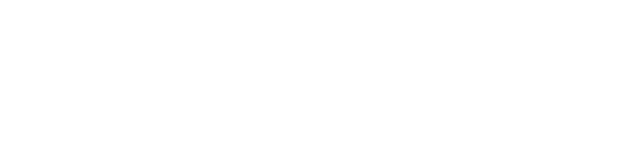
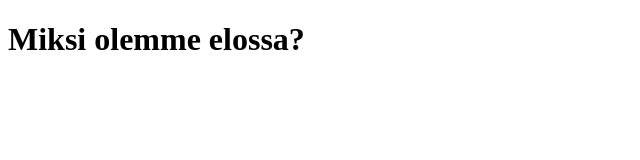
Before and after one commit to IwaLawrence/iwalawrence.github.io, a plain HTML site: page index.html in a window 1280 px wide. Shown: the whole page, without its empty margins (0-640 px from the left). Drawn offline with Linux system fonts and the light colour scheme.

Commit message:
commit on 'main'

```diff
--- a/index.html
+++ b/index.html
@@ -7,6 +7,7 @@
     <title>Tervetuloa GitHubiin!</title>
 </head>
 <body>
+    <h1>Miksi olemme elossa?</h1>
 
 </body>
 </html>
```
